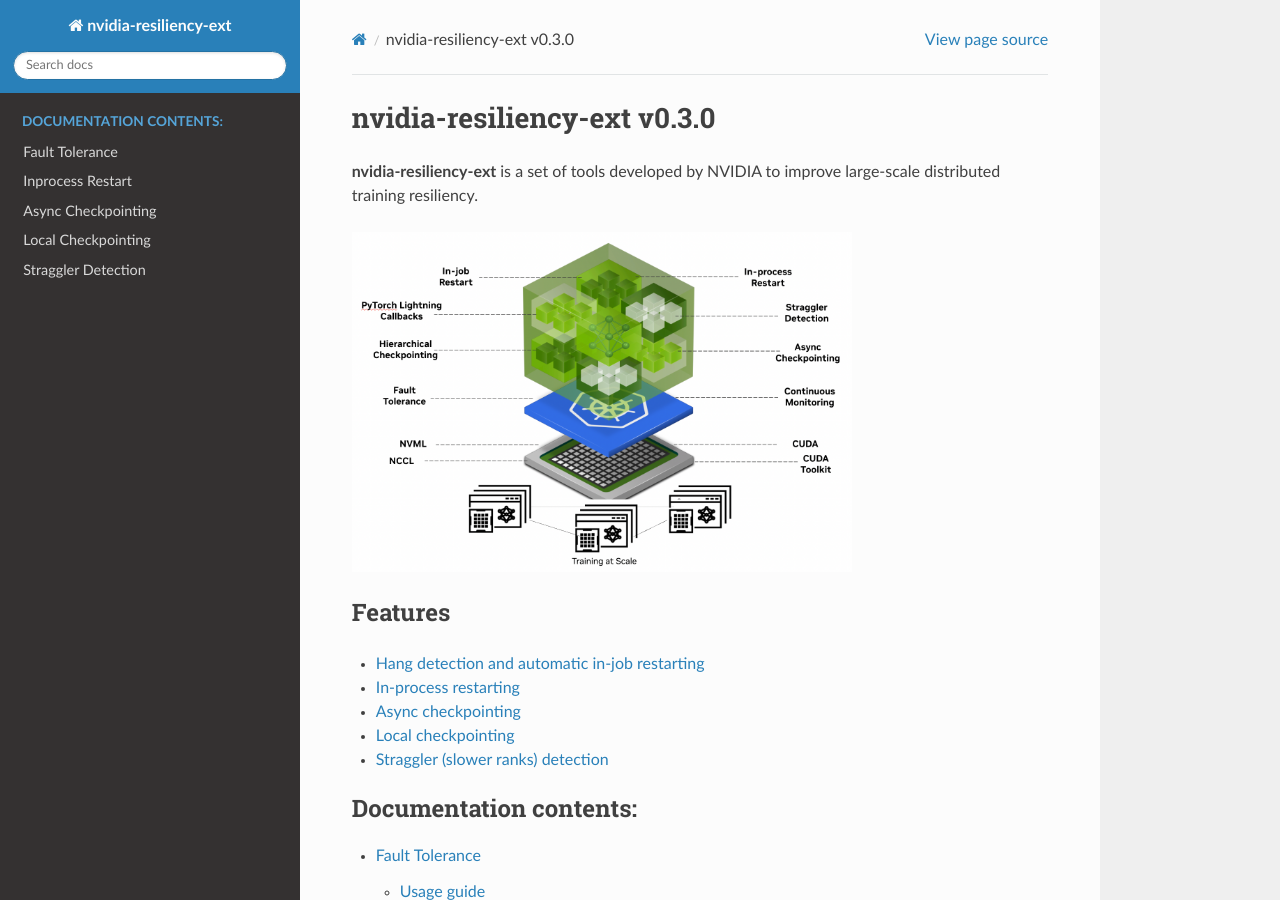
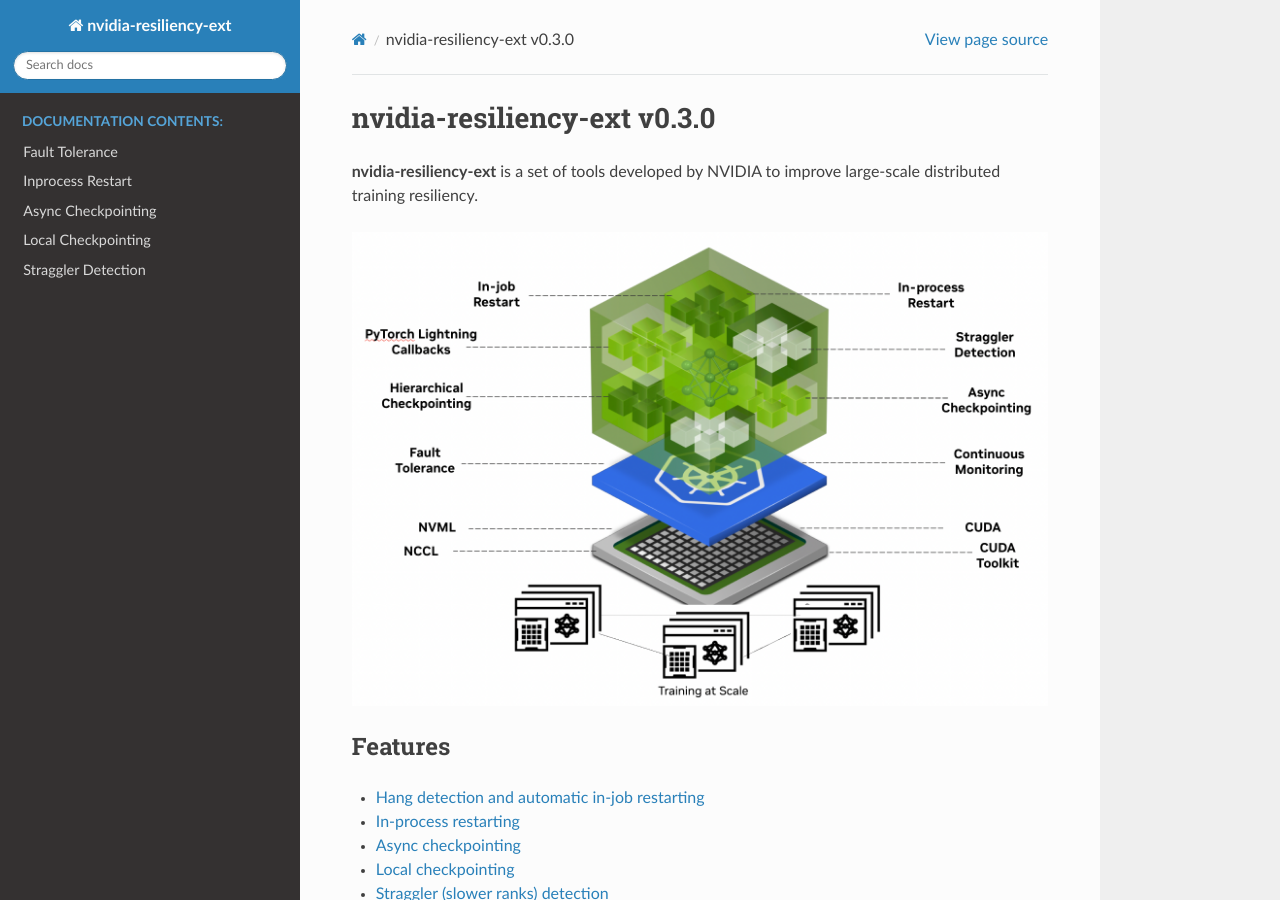
Before and after one commit to NVIDIA/nvidia-resiliency-ext, a Sphinx documentation site: the page built from docs/source/index.rst, in a window 1280 px wide and 900 px high. Built offline with Sphinx 7.4.7 and the Read the Docs theme 3.1.0, drawn with Linux system fonts in a browser that asks for light colours; pages that are not in the unit, such as notebooks, are missing from menus.

Commit message:
Update index.rst

```diff
--- a/docs/source/index.rst
+++ b/docs/source/index.rst
@@ -4,7 +4,7 @@
 **nvidia-resiliency-ext** is a set of tools developed by NVIDIA to improve large-scale distributed training resiliency.
 
 .. image:: ./media/nvrx_docs_source.png
-   :width: 500
+   :width: 750
    :alt: Figure highlighting core NVRx features including automatic restart, hierarchical checkpointing, fault detection and health checks.
 
 Features
```
